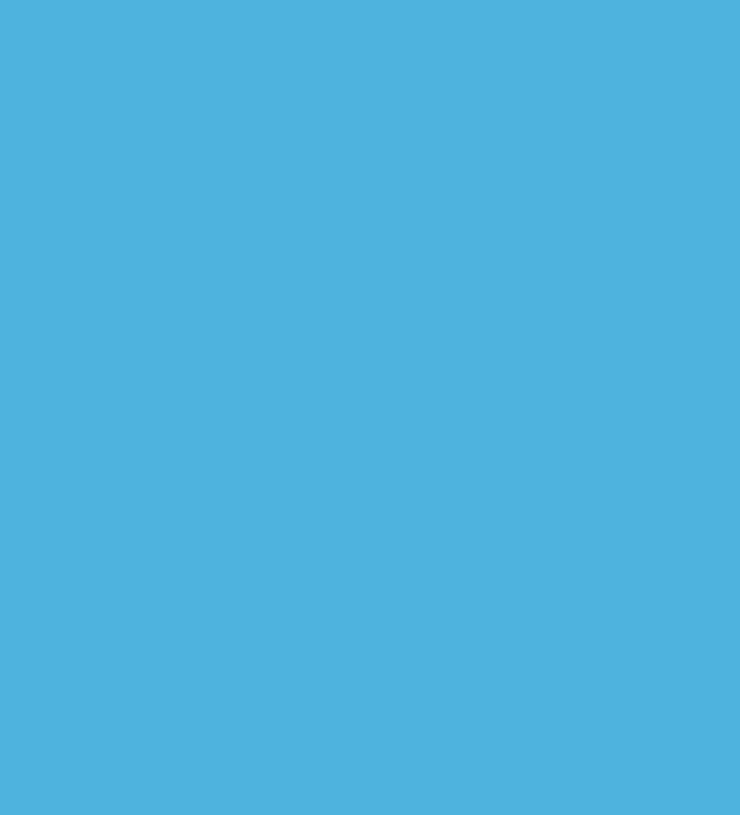
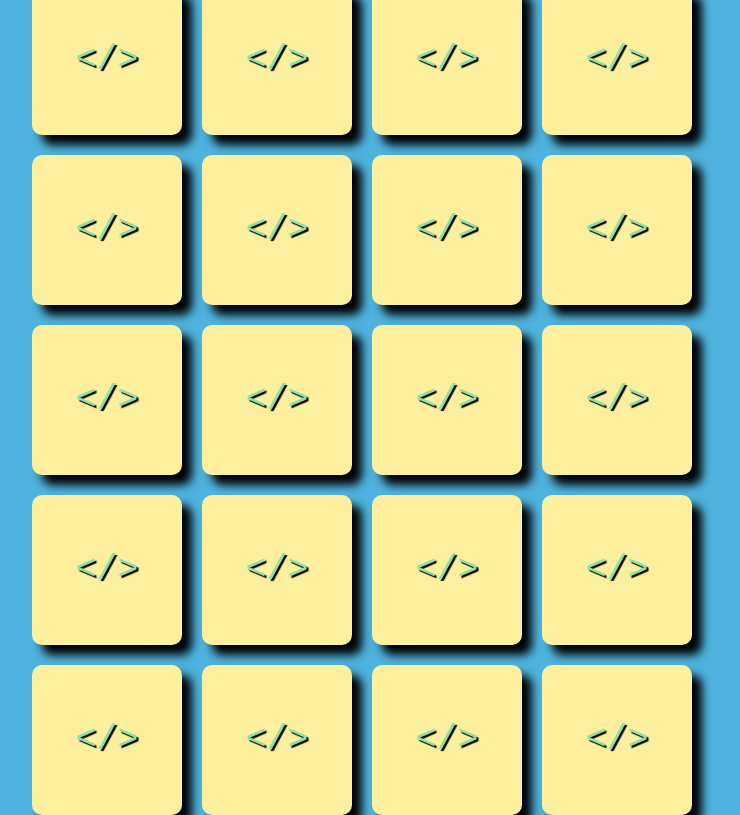
Before and after one commit to Gbxiis/Memory-Game, a plain HTML site: page index.html in a window 1280 px wide. Shown: the whole page, without its empty margins (308-1048 px from the left). Drawn offline with Linux system fonts and the light colour scheme.

Commit message:
tabuleiro montado usando js

```diff
--- a/css/style.css
+++ b/css/style.css
@@ -52,7 +52,7 @@ body {
   font-size: 35px;
 }
 
-#gamerBorder {
+#gamerBoard {
   max-width: 600px;
   display: grid;
   grid: 1fr 1fr 1fr 1fr 1fr / 1fr 1fr 1fr 1fr;
--- a/index.html
+++ b/index.html
@@ -11,7 +11,7 @@
 
 <body>
 
-    <div id="gamerBorder">
+    <div id="gamerBoard">
         <!-- <div id="" class="card" data-icon="bootstrap">
             <div class="card_front">
                 <img class="icon" src="./images/bootstrap.png" alt="icon">
--- a/script.js
+++ b/script.js
@@ -1,5 +1,7 @@
 const FRONT = "card_front";
-const BACK = "card-back";
+const BACK = "card_back";
+const CARD = "card";
+const ICON = 'icon'
 
 let techs = [
   "bootstrap",
@@ -18,36 +20,70 @@ startGame();
 function startGame() {
   let cards = createCardsFromTechs(techs);
   shuffleCards(cards);
-  console.log(cards)
+  console.log(cards);
+
+  initializeCards(cards);
+}
+
+function initializeCards(cards) {
+  let gamerBoard = document.getElementById("gamerBoard");
+  cards.forEach((card) => {
+    let cardElement = document.createElement("div");
+    cardElement.id = card.id;
+    cardElement.classList.add(CARD);
+    cardElement.dataset.icon = card.icon;
+
+    cardElement.addEventListener("click", flipCard);
+    gamerBoard.appendChild(cardElement);
+    createCardContent(card, cardElement);
+  });
+}
+
+function createCardContent(card, cardElement) {
+  creatCardFace(FRONT,card,cardElement)
+  creatCardFace(BACK,card,cardElement)
+}
+
+function creatCardFace(face,card,element){
+  let cardElementFace = document.createElement('div');
+  cardElementFace.classList.add(face);
+  if(face === FRONT){
+      let iconElement = document.createElement('img');
+      iconElement.classList.add(ICON)
+      iconElement.src = "./images/" + card.icon + ".png"
+      cardElementFace.appendChild(iconElement);
+  }else{
+    cardElementFace.innerHTML = "&lt/&gt"
+  }
+  element.appendChild(cardElementFace);
 }
 
 function shuffleCards(cards) {
-
   let currentIdex = cards.length;
   let randomIndex = 0;
 
   while (currentIdex !== 0) {
-    randomIndex = Math.floor(Math.random() * currentIdex)
+    randomIndex = Math.floor(Math.random() * currentIdex);
     currentIdex--;
 
-    [cards[randomIndex], cards[currentIdex]] = [cards[currentIdex], cards[randomIndex]]
+    [cards[randomIndex], cards[currentIdex]] = [
+      cards[currentIdex],
+      cards[randomIndex],
+    ];
   }
 }
 
 function createCardsFromTechs(techs) {
   let cards = [];
 
-  for (let tech of techs) {
+  techs.forEach((tech) => {
     cards.push(createPairFromTechs(tech));
-  }
+  });
   return cards.flatMap((pair) => pair);
 }
-
 function createPairFromTechs(tech) {
   return [
-    { id: createIdWithTechs(tech),
-      icon: tech,
-      flipped: false },
+    { id: createIdWithTechs(tech), icon: tech, flipped: false },
     {
       id: createIdWithTechs(tech),
       icon: tech,
@@ -59,3 +95,5 @@ function createPairFromTechs(tech) {
 function createIdWithTechs(tech) {
   return tech + parseInt(Math.random() * 1000);
 }
+
+function flipCard() {}
```
